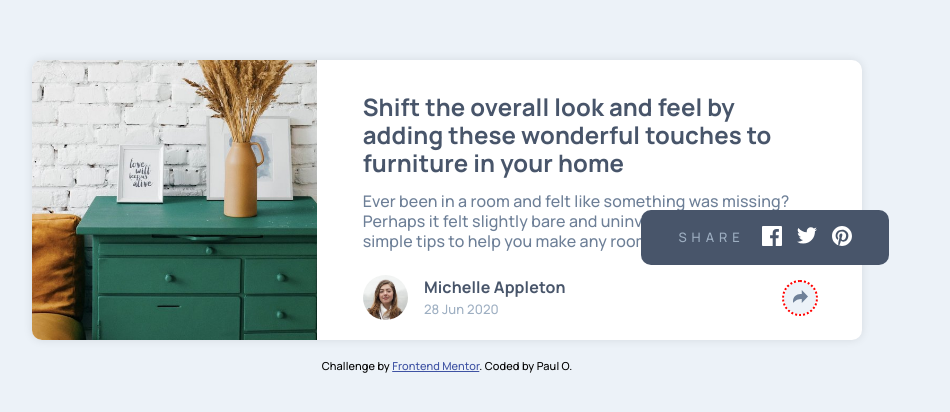
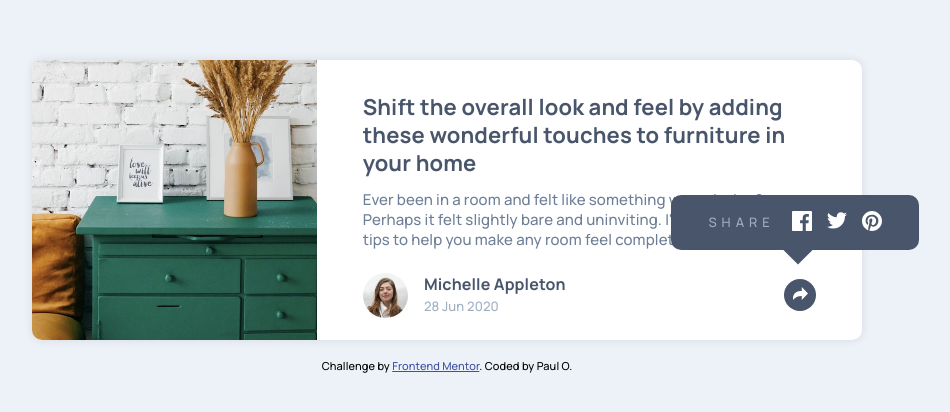
Before and after one commit to ePaulo/article-preview-component, a plain HTML site: page index.html in a window 1280 px wide. Shown: the part 182-594 px from the top of the page, without its empty margins (193-1143 px from the left). Drawn offline with Linux system fonts and the light colour scheme.

Commit message:
CSS styling for both active and inactive social icons.

```diff
--- a/index.html
+++ b/index.html
@@ -57,9 +57,16 @@
             <h3 class="author-name">Michelle Appleton</h3>
             <p class="publish-date">28 Jun 2020</p>
           </div>
-          <button class="share-btn">
+          <button class="share-btn" id="inactive-share">
             <img
               src="./images/icon-share.svg"
+              alt="Share icon"
+              class="share-icon"
+            />
+          </button>
+          <button class="share-btn" id="active-share">
+            <img
+              src="./images/icon-share-v2.svg"
               alt="Share icon"
               class="share-icon"
             />
@@ -95,9 +102,9 @@
             src="./images/icon-share-v2.svg"
             alt="Share icon"
             class="share-icon"
-            id="active"
           />
         </button>
+        <div class="square"></div>
       </div>
     </article>
     <footer class="attribution">
--- a/styles.css
+++ b/styles.css
@@ -4,7 +4,6 @@
   margin: 0;
   padding: 0;
   box-sizing: border-box;
-  /* outline: 1px dashed red; */
 }
 
 :root {
@@ -44,9 +43,6 @@ button.share-btn {
   border-radius: 50%;
   border: none;
   cursor: pointer;
-  margin-left: auto;
-  margin-right: 0;
-  outline: 2px dotted red;
 
   img.share-icon {
     width: 15px;
@@ -54,12 +50,14 @@ button.share-btn {
   }
 }
 
-/* ===== MOBILE FIRST ===== */
+/* ========================== */
+/* ====== MOBILE FIRST ====== */
+/* ========================== */
 
 /* -- article container -- */
 article.container {
   min-width: 327px;
-  max-width: 800px;
+  max-width: 730px;
   margin: 0 2.4em;
   border-radius: 10px;
   background-color: var(--color-white);
@@ -86,25 +84,25 @@ article.container {
   /* -- article content -- */
   div.content {
     max-width: 100%;
-    padding: 10% 10% 6%;
+    padding: 8% 10% 6%;
 
     h1.content-title {
       margin: 0 auto 1em;
       color: var(--color-very-dark-blue);
-      font-size: min(2rem, calc(1rem + 1.5vw));
+      font-size: min(2.2rem, calc(1rem + 1.5vw));
       font-weight: 700;
       line-height: 2.4rem;
     }
 
     p.content-text {
-      margin: 0 auto 2.5em;
+      margin: 0 auto 3em;
       color: var(--color-desaturated-dark-blue);
+      font-size: min(1.5rem, calc(1rem + 0.9vw));
       letter-spacing: 0.12px;
     }
 
     /* -- content author -- */
     section.content-author {
-      /* outline: 1px dotted pink; */
       display: flex;
       /* display: none; */
       align-items: center;
@@ -129,21 +127,29 @@ article.container {
         }
       }
 
-      button.share-btn {
+      button.share-btn#inactive-share {
+        margin-left: auto;
+        margin-right: 0;
         background-color: var(--color-light-grayish-blue);
+      }
+
+      button.share-btn#active-share {
+        display: none;
       }
     }
   }
+
   /* -- share links -- */
   div.share-links {
     width: 100%;
     height: 64px;
-    margin-top: -33px;
+    margin-top: -80px;
     border-radius: 0 0 10px 10px;
     background-color: var(--color-very-dark-blue);
 
-    /* display: flex; */
-    display: none;
+    display: flex;
+    /* display: none; */
+    justify-content: start;
     align-items: center;
 
     h3.share-title {
@@ -165,6 +171,7 @@ article.container {
 
     button.share-btn {
       background-color: var(--color-desaturated-dark-blue);
+      margin-left: auto;
       margin-right: 10%;
     }
   }
@@ -181,9 +188,11 @@ footer.attribution {
   }
 }
 
+/* ========================== */
 /* ===== DESKTOP SECOND ===== */
+/* ========================== */
 
-@media screen and (min-width: 800px) {
+@media screen and (min-width: 960px) {
   /* -- article container [desktop] -- */
   article.container {
     position: relative;
@@ -214,13 +223,13 @@ footer.attribution {
 
       h1.content-title {
         margin: 0 0 0.6em;
-        font-size: min(2.4rem, calc(1.4rem + 0.9vw));
+        font-size: min(2.2rem, calc(1.4rem + 0.9vw));
         line-height: 2.8rem;
       }
 
       p.content-text {
         margin: 0 0 1.5em;
-        font-size: min(1.6rem, calc(0.9rem + 0.6vw));
+        font-size: min(1.5rem, calc(0.9rem + 0.6vw));
       }
 
       /* -- content author [desktop] -- */
@@ -240,14 +249,27 @@ footer.attribution {
             font-size: 1.6rem;
           }
         }
+
+        /* -- share button [desktop] -- */
+        button.share-btn#inactive-share {
+          display: none;
+        }
+
+        button.share-btn#active-share {
+          margin-left: auto;
+          margin-right: 0;
+          background-color: var(--color-very-dark-blue);
+          display: inline-block;
+          /* display: none; */
+        }
       }
     }
 
-    /* -- share links -- */
+    /* -- share links [desktop] -- */
     div.share-links {
       position: absolute;
-      right: calc((1vw - 40px));
-      bottom: 75px;
+      right: calc((1vw - 70px));
+      bottom: 90px;
 
       width: 248px;
       height: 55px;
@@ -278,6 +300,17 @@ footer.attribution {
       button.share-btn {
         display: none;
       }
+
+      /* small square rotated 45 degrees */
+      div.square {
+        width: 2.2rem;
+        height: 2.2rem;
+        background-color: var(--color-very-dark-blue);
+        transform: rotate(45deg);
+        position: absolute;
+        right: 11rem;
+        bottom: -1rem;
+      }
     }
   }
 }
```
